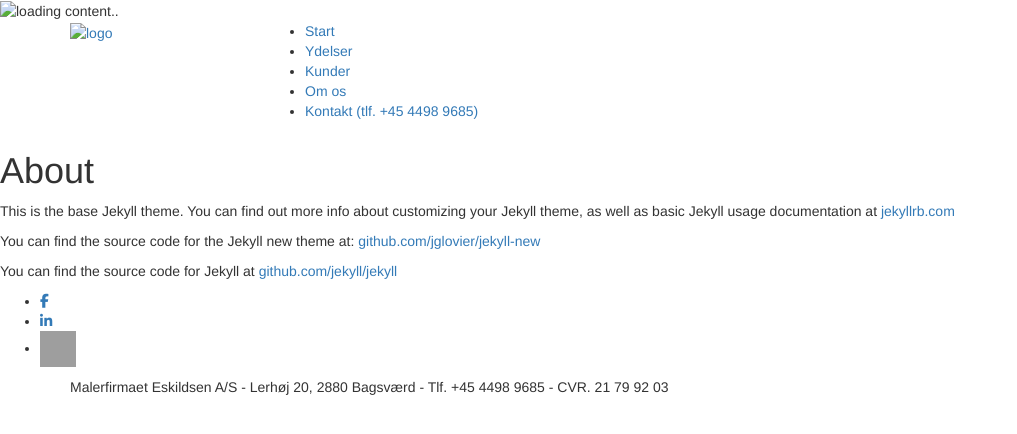
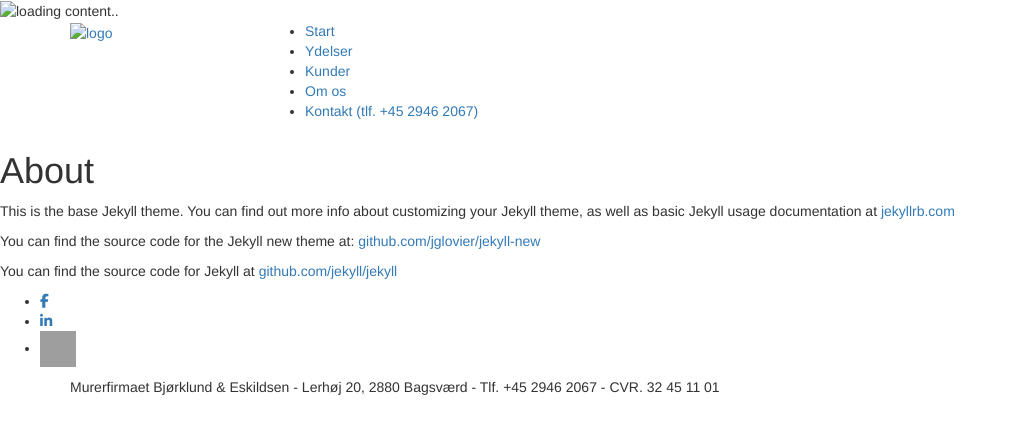
Before and after one commit to re-cph/murerfirmaet-bjoerklund, a Jekyll site: the page built from about.md, in a window 1280 px wide. Shown: the top 434 px of the page, without its empty margins (0-1017 px from the left). Built offline with Jekyll 4.4.1, drawn with Linux system fonts in a browser that asks for light colours; nearby versions of some CDN libraries; library files that are not in the unit come from our copies; comment, search, counter and statistics services are not loaded; grey boxes are pictures that could not be loaded.

Commit message:
Content change

```diff
--- a/_config.yml
+++ b/_config.yml
@@ -1,17 +1,17 @@
 #NOTE: Reload local server when changing stuff here!
 
 # Site settings
-company_name: "Malerfirmaet Eskildsen A/S"
-title: "Malerfirmaet Eskildsen A/S"
-email: "npe@malereskildsen.dk"
-phone: "+45 4498 9685"
+company_name: "Murerfirmaet Bjørklund & Eskildsen"
+title: "Murerfirmaet Bjørklund & Eskildsen"
+email: "jacob@jacobmurer.dk"
+phone: "+45 2946 2067"
 address_line1: "Lerhøj 20"
 address_line2: "2880 Bagsværd"
-cvr: "21 79 92 03"
+cvr: "32 45 11 01"
 description: > # this means to ignore newlines until "baseurl:"
-  Malerentrepriser siden 1936
+  Murerentrepriser siden 1964
 baseurl: "" # the subpath of your site, e.g. /blog/
-url: "http://www.malereskildsen.dk" # the base hostname & protocol for your site
+url: "http://jacobmurer.dk" # the base hostname & protocol for your site
 twitter_username: #recph
 github_username:  #re-cph
 
```
